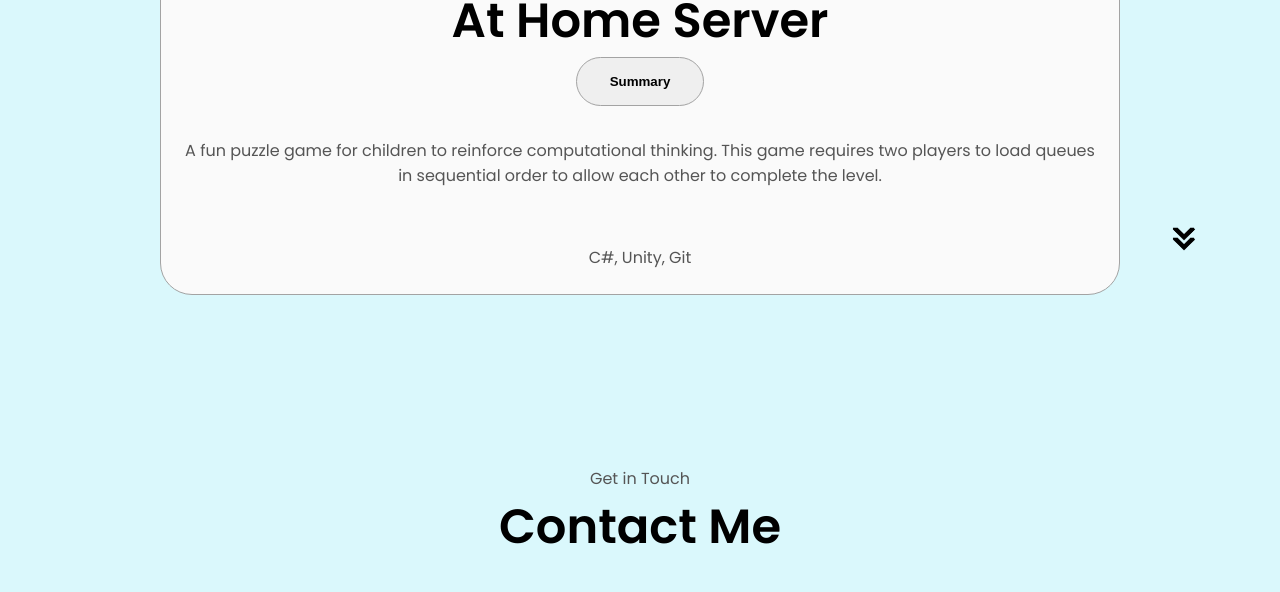
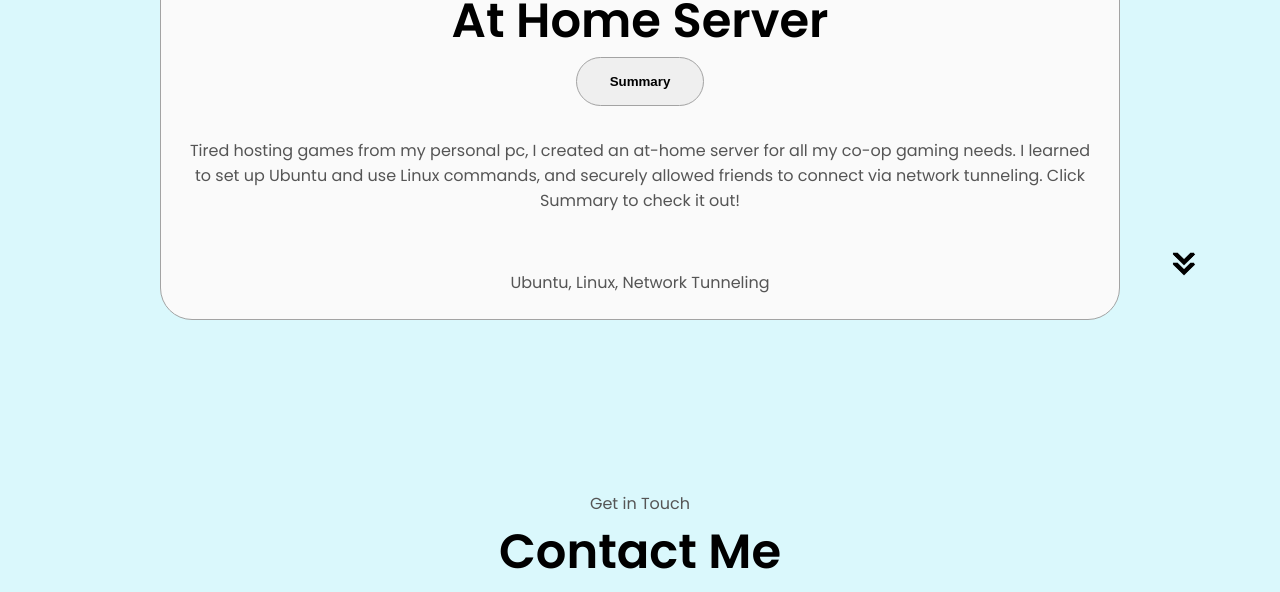
Before and after one commit to Edster1121/Portfolio-Website, a plain HTML site: page index.html in a window 1280 px wide. Shown: the part 3680-4272 px from the top of the page. Drawn offline with Linux system fonts and the light colour scheme.

Commit message:
Updated description of home server project

```diff
--- a/index.html
+++ b/index.html
@@ -264,10 +264,11 @@
                             Summary
                         </button>
                     </div>
-                    <p class="project-desc">A fun puzzle game for children to reinforce computational
-                        thinking. This game requires two players to load queues in sequential order to allow
-                        each other to complete the level.</p> <br>
-                    <p class="project-desc">C#, Unity, Git</p>
+                    <p class="project-desc">Tired hosting games from my personal pc, I created an at-home server
+                        for all my co-op gaming needs. I learned to set up Ubuntu and use Linux commands, and
+                        securely allowed friends to connect via network tunneling. Click Summary to check it out!</p>
+                    <br>
+                    <p class="project-desc">Ubuntu, Linux, Network Tunneling</p>
                 </div>
             </div>
         </div>
```
